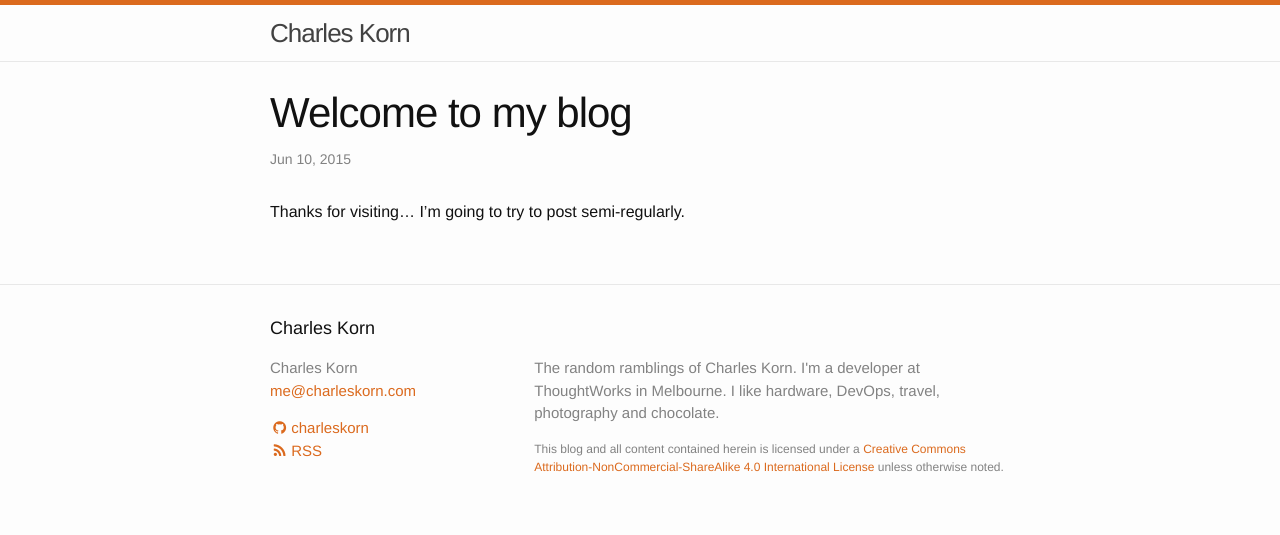
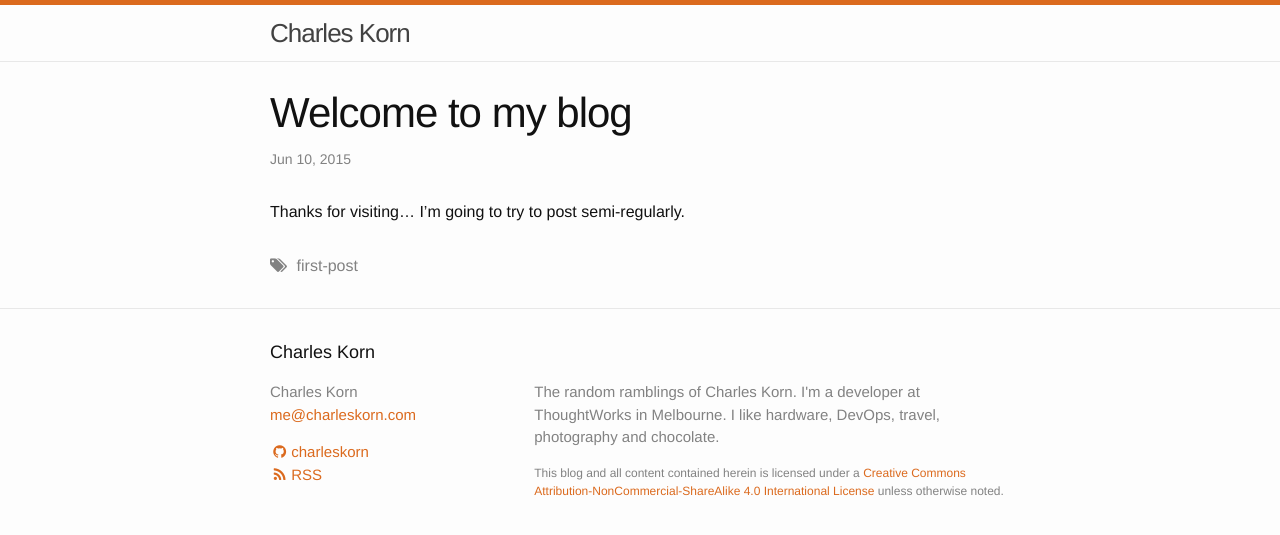
Before and after one commit to charleskorn/charleskorn.github.io, a Jekyll site: the page built from _posts/2015-06-10-welcome-to-my-blog.md, in a window 1280 px wide. Shown: the top 535 px of the page. Built offline with Jekyll 4.4.1, drawn with Linux system fonts in a browser that asks for light colours; nearby versions of some CDN libraries.

Commit message:
Include tags on post pages.

```diff
--- a/_layouts/post.html
+++ b/_layouts/post.html
@@ -12,4 +12,13 @@ layout: default
     {{ content }}
   </article>
 
+  <div class="post-tags">
+    <i class="fa fa-tags"></i>
+
+    <ul>
+      {% for tag in page.tags %}
+        <li>{{ tag }}</li>
+      {% endfor %}
+    </ul>
+  </div>
 </div>
--- a/_sass/_layout.scss
+++ b/_sass/_layout.scss
@@ -232,3 +232,20 @@
         }
     }
 }
+
+.post-tags {
+    color: $grey-color;
+
+    ul {
+        margin: 0;
+        padding: 0;
+        list-style-type: none;
+        display: inline;
+        margin-left: 5px;
+
+        li {
+            display: inline;
+            margin-right: 10px;
+        }
+    }
+}
```
